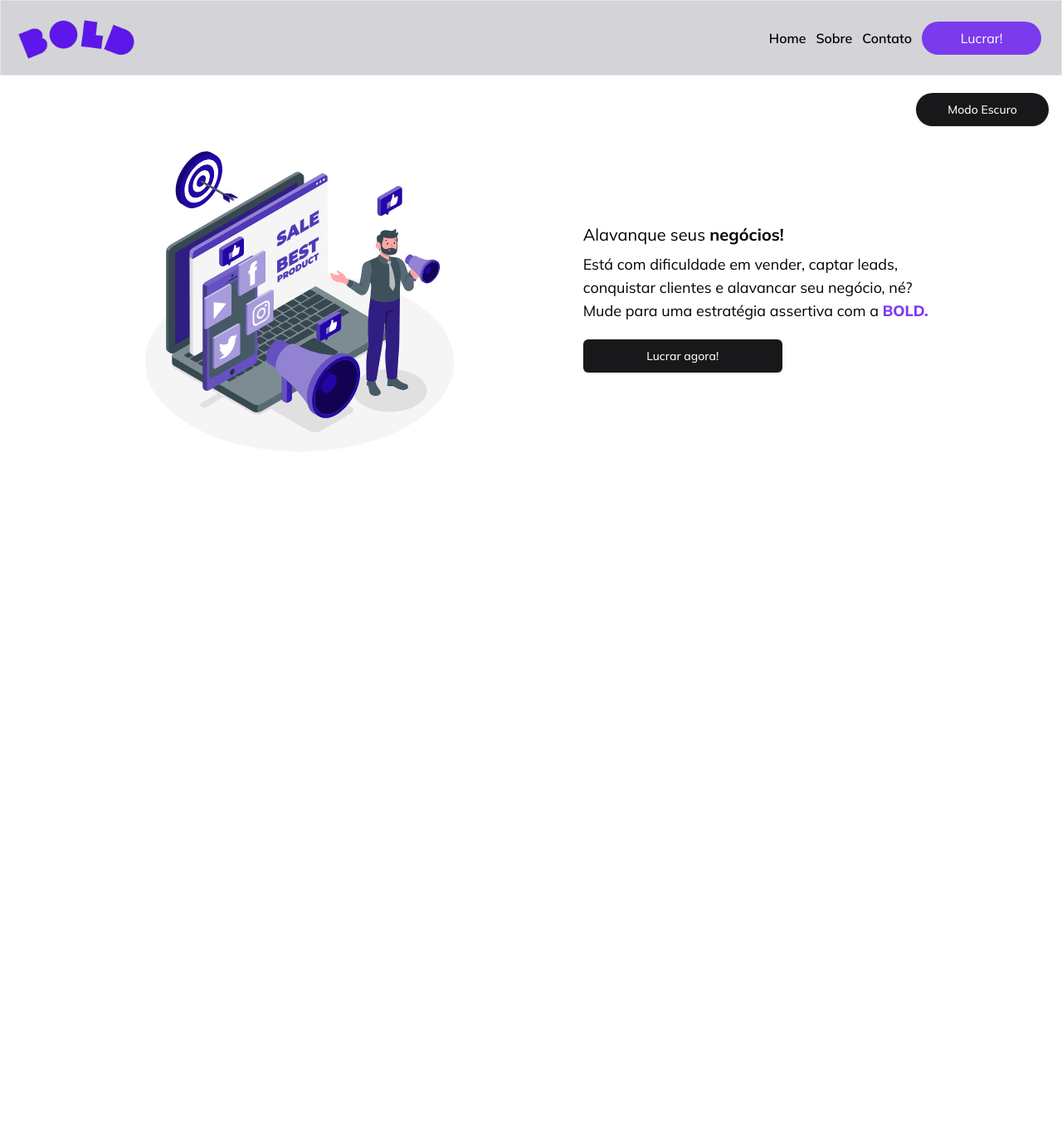
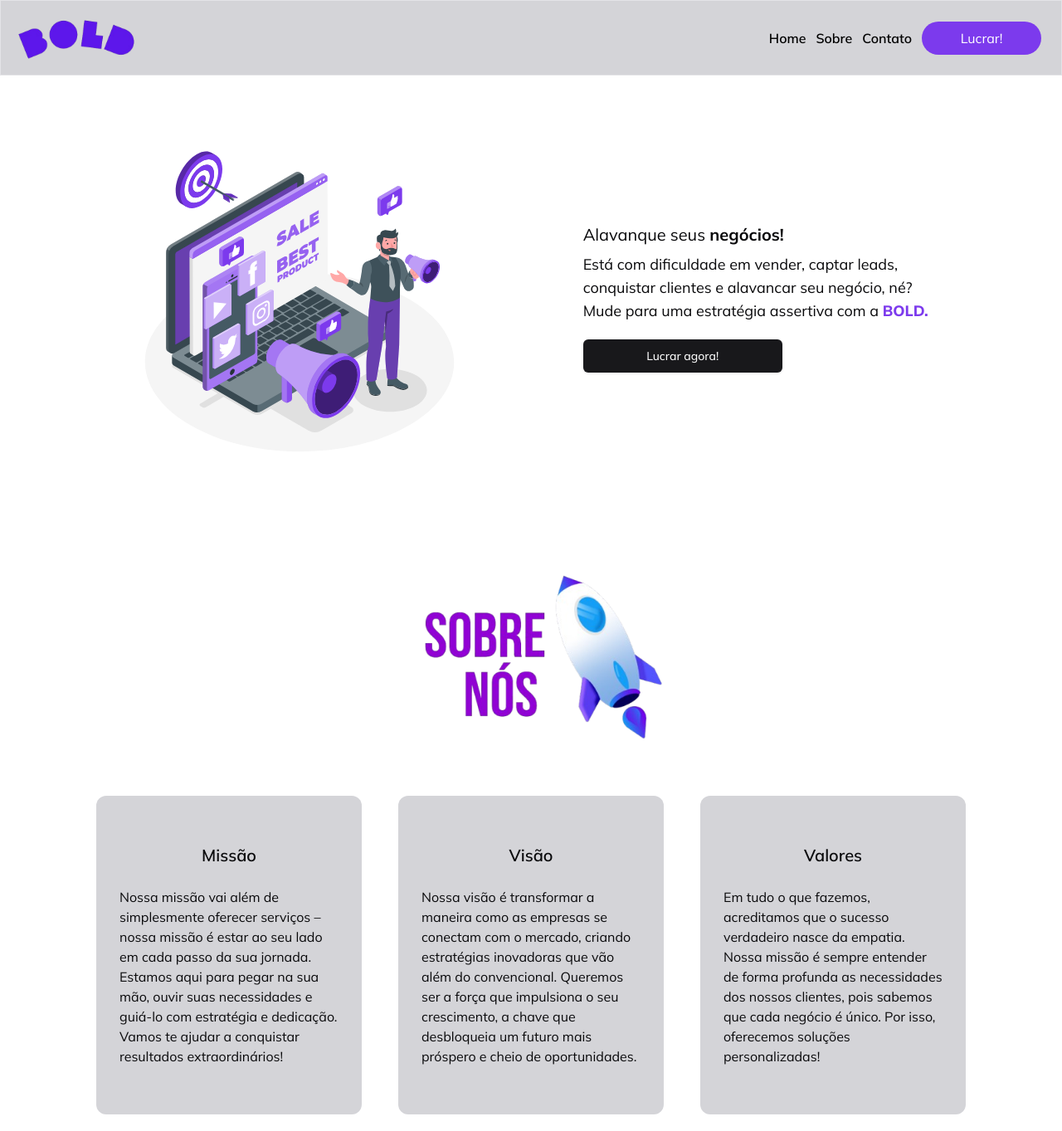
Before and after one commit to barretodev1/bold_saas, a Next.js app: page / in a window 1280 px wide. Shown: the whole page at 83% size. Before the commit the page ends 800 px from the top, so only its background shows below. Built offline with nearby package versions, Linux system fonts and the light colour scheme.

Commit message:
feat: add a component about

```diff
--- /dev/null
+++ b/app/_components/ui/card.tsx
@@ -0,0 +1,76 @@
+import * as React from "react"
+
+import { cn } from "@/lib/utils"
+
+const Card = React.forwardRef<
+  HTMLDivElement,
+  React.HTMLAttributes<HTMLDivElement>
+>(({ className, ...props }, ref) => (
+  <div
+    ref={ref}
+    className={cn(
+      "rounded-xl border bg-card text-card-foreground shadow",
+      className
+    )}
+    {...props}
+  />
+))
+Card.displayName = "Card"
+
+const CardHeader = React.forwardRef<
+  HTMLDivElement,
+  React.HTMLAttributes<HTMLDivElement>
+>(({ className, ...props }, ref) => (
+  <div
+    ref={ref}
+    className={cn("flex flex-col space-y-1.5 p-6", className)}
+    {...props}
+  />
+))
+CardHeader.displayName = "CardHeader"
+
+const CardTitle = React.forwardRef<
+  HTMLDivElement,
+  React.HTMLAttributes<HTMLDivElement>
+>(({ className, ...props }, ref) => (
+  <div
+    ref={ref}
+    className={cn("font-semibold leading-none tracking-tight", className)}
+    {...props}
+  />
+))
+CardTitle.displayName = "CardTitle"
+
+const CardDescription = React.forwardRef<
+  HTMLDivElement,
+  React.HTMLAttributes<HTMLDivElement>
+>(({ className, ...props }, ref) => (
+  <div
+    ref={ref}
+    className={cn("text-sm text-muted-foreground", className)}
+    {...props}
+  />
+))
+CardDescription.displayName = "CardDescription"
+
+const CardContent = React.forwardRef<
+  HTMLDivElement,
+  React.HTMLAttributes<HTMLDivElement>
+>(({ className, ...props }, ref) => (
+  <div ref={ref} className={cn("p-6 pt-0", className)} {...props} />
+))
+CardContent.displayName = "CardContent"
+
+const CardFooter = React.forwardRef<
+  HTMLDivElement,
+  React.HTMLAttributes<HTMLDivElement>
+>(({ className, ...props }, ref) => (
+  <div
+    ref={ref}
+    className={cn("flex items-center p-6 pt-0", className)}
+    {...props}
+  />
+))
+CardFooter.displayName = "CardFooter"
+
+export { Card, CardHeader, CardFooter, CardTitle, CardDescription, CardContent }
--- a/app/globals.css
+++ b/app/globals.css
@@ -4,7 +4,8 @@
 
 body {
   font-family: Arial, Helvetica, sans-serif;
-}
+};
+
 
 @layer base {
   :root {
--- a/app/page.tsx
+++ b/app/page.tsx
@@ -1,23 +1,48 @@
-"use client"
+"use client";
 
-import { useState } from "react";
+import { useEffect } from "react";
 import HeaderComponent from "@/app/_components/header";
 import Image from "next/image";
 import { Button } from "./_components/ui/button";
 
 export default function Home() {
-  // Estado para controlar o tema (modo escuro ou claro)
-  const [isDarkMode, setIsDarkMode] = useState(false);
+  useEffect(() => {
+    // Função que lida com o clique nos links de ancoragem
+    const handleScroll = (event) => {
+      event.preventDefault(); // Previne o comportamento de rolagem padrão
 
-  const toggleTheme = () => {
-    setIsDarkMode(!isDarkMode);
-  };
+      const targetId = event.currentTarget.getAttribute("href").substring(1); // Obtém o ID do destino
+      const targetElement = document.getElementById(targetId); // Encontra o elemento com o ID
+
+      if (targetElement) {
+        window.scrollTo({
+          top: targetElement.offsetTop, // A posição do topo do elemento
+          behavior: 'smooth', // Define a rolagem suave
+        });
+      }
+    };
+
+    // Seleciona todos os links com href que começam com #
+    const anchorLinks = document.querySelectorAll('a[href^="#"]');
+    anchorLinks.forEach((link) => {
+      link.addEventListener('click', handleScroll);
+    });
+
+    // Limpeza do evento
+    return () => {
+      anchorLinks.forEach((link) => {
+        link.removeEventListener('click', handleScroll);
+      });
+    };
+  }, []);
 
   return (
-    <div className={isDarkMode ? "bg-black text-white" : "bg-white text-black"}>
+    <div>
       <HeaderComponent />
+
+      {/* PARTE DE MAIN DA PAGINA */}
       <main className="flex items-center justify-evenly mt-12 flex-col p-5 xl:flex-row">
-        <Image src='/MainMarket.svg' alt="imagem principal" width={400} height={400} />
+        <Image src="/MainMarket.svg" alt="imagem principal" width={400} height={400} />
         <div className="hidden md:inline">
           <h1 className="text-xl mb-2">Alavanque seus <span className="text-xl font-bold">negócios!</span></h1>
           <h2 className="text-lg">
@@ -41,11 +66,28 @@ export default function Home() {
         </div>
       </main>
 
-      {/* Botão fixo no canto direito */}
-      <div className="fixed top-28 right-0 mr-4 hidden md:block">
-        <Button onClick={toggleTheme} className="w-40 h-10 rounded-full p-4">
-          {isDarkMode ? "Modo Claro" : "Modo Escuro"}
-        </Button>
+      {/* PARTE DE ABOUT */}
+      <div className="flex flex-col items-center p-5 justify-center" id="sobre">
+        <div className="h-[360px]">
+          <Image src="/about.png" alt="sobre nós" height={400} width={400} />
+        </div>
+
+        <div className="flex items-center justify-center gap-11 flex-col md:flex-row">
+          <div className="bg-zinc-300 p-7 h-96 w-80 flex items-center justify-center flex-col rounded-xl">
+            <h1 className="text-xl font-semibold mb-6">Missão</h1>
+            <p className="text-base">Nossa missão vai além de simplesmente oferecer serviços – nossa missão é estar ao seu lado em cada passo da sua jornada. Estamos aqui para pegar na sua mão, ouvir suas necessidades e guiá-lo com estratégia e dedicação. Vamos te ajudar a conquistar resultados extraordinários!</p>
+          </div>
+
+          <div className="bg-zinc-300 p-7 h-96 w-80 flex items-center justify-center flex-col rounded-xl">
+            <h1 className="text-xl font-semibold mb-6">Visão</h1>
+            <p>Nossa visão é transformar a maneira como as empresas se conectam com o mercado, criando estratégias inovadoras que vão além do convencional. Queremos ser a força que impulsiona o seu crescimento, a chave que desbloqueia um futuro mais próspero e cheio de oportunidades.</p>
+          </div>
+
+          <div className="bg-zinc-300 p-7 w-80 h-96 flex items-center justify-center flex-col rounded-xl">
+            <h1 className="text-xl font-semibold mb-6">Valores</h1>
+            <p>Em tudo o que fazemos, acreditamos que o sucesso verdadeiro nasce da empatia. Nossa missão é sempre entender de forma profunda as necessidades dos nossos clientes, pois sabemos que cada negócio é único. Por isso, oferecemos soluções personalizadas!</p>
+          </div>
+        </div>
       </div>
     </div>
   );
```
Also changed, not shown: public/MainMarket.svg, public/about.png (added).
